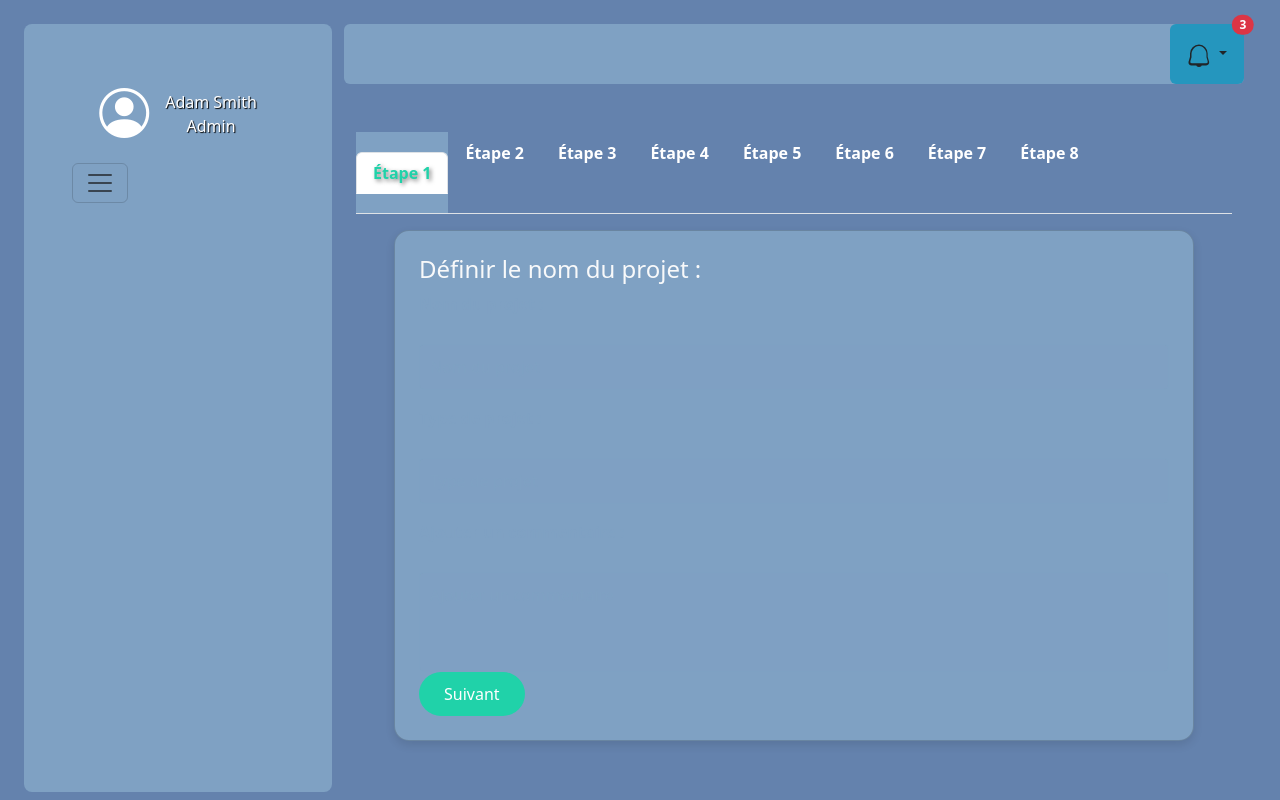
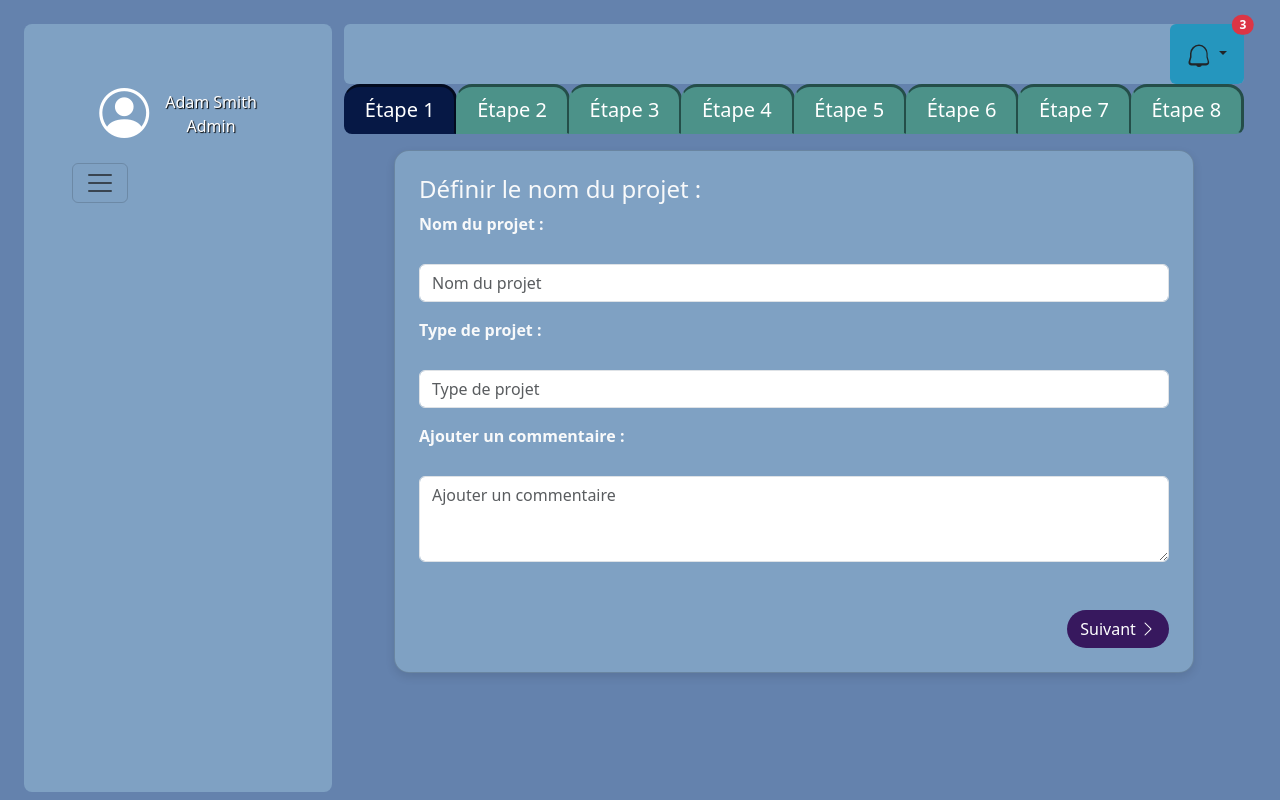
Before and after one commit to Blyss09/ProjetStage, a PHP site: page /screens/newProjectScreen/newProjectScreen.html in a window 1280 px wide. Run offline with PHP 8.4, Linux system fonts and the light colour scheme.

Commit message:
newProjectScreen demo done (TODO responsive and scripts)

```diff
--- a/screens/newProjectScreen/newProjectScreen.html
+++ b/screens/newProjectScreen/newProjectScreen.html
@@ -137,53 +137,66 @@
                     </div>
                   </div>
             </div>
-            <div class="container mt-5">
-
-                <ul class="nav nav-tabs">
-                    <li class="nav-item newProjectNav">
-                        <a class="nav-link active" href="#">Étape 1</a>
-                    </li>
-                    <li class="nav-item newProjectLi">
-                        <a class="nav-link" href="#">Étape 2</a>
-                    </li>
-                    <li class="nav-item newProjectLi">
-                        <a class="nav-link" href="#">Étape 3</a>
-                    </li>
-                    <li class="nav-item newProjectLi">
-                        <a class="nav-link" href="#">Étape 4</a>
-                    </li>
-                    <li class="nav-item newProjectLi">
-                        <a class="nav-link" href="#">Étape 5</a>
-                    </li>
-                    <li class="nav-item newProjectLi">
-                        <a class="nav-link" href="#">Étape 6</a>
-                    </li>
-                    <li class="nav-item newProjectLi">
-                        <a class="nav-link" href="#">Étape 7</a>
-                    </li>
-                    <li class="nav-item newProjectLi">
-                        <a class="nav-link" href="#">Étape 8</a>
-                    </li>
-                </ul>
+            <div class="step-container d-flex flex-column align-items-center"></div>
+            <div class="btn-group d-flex justify-content-center" role="group">
+                <button type="button" class="activeF btn btn-lg rounded-top-4 ">
+                    Étape 1
+                </button>
+                <button type="button" class="passiveF btn btn-lg rounded-top-4 ">
+                    Étape 2
+                </button>
+                <button type="button" class="passiveF btn btn-lg rounded-top-4 ">
+                    Étape 3
+                </button>
+                <button type="button" class="passiveF btn btn-lg rounded-top-4 ">
+                    Étape 4
+                </button>
+                <button type="button" class="passiveF btn btn-lg rounded-top-4 ">
+                    Étape 5
+                </button>
+                <button type="button" class="passiveF btn btn-lg rounded-top-4 ">
+                    Étape 6
+                </button>
+                <button type="button" class="passiveF btn btn-lg rounded-top-4 ">
+                    Étape 7
+                </button>
+                <button type="button" class="passiveF btn btn-lg rounded-top-4 ">
+                    Étape 8
+                </button>
+            </div>
 
 
                 <div class="card mt-3 p-4 newProjectCard">
                     <h4 class="text-light">Définir le nom du projet :</h4>
                     <form>
                         <div class="mb-3 newProjectForm">
-                            <label for="projectName" class="form-label">Nom du projet :</label>
-                            <input type="text" class="form-control" id="projectName" placeholder="Nom du projet">
+                            <label for="projectName" class="form-label text-light">Nom du projet :</label>
+                            <input type="text" class="form-control projectInput " id="projectName" placeholder="Nom du projet">
                         </div>
                         <div class="mb-3 newProjectForm">
-                            <label for="projectType" class="form-label">Type de projet :</label>
-                            <input type="text" class="form-control" id="projectType" placeholder="Type de projet">
+                            <label for="projectType" class="form-label text-light">Type de projet :</label>
+                            <input type="text" class="form-control projectInput" id="projectType" placeholder="Type de projet">
                         </div>
                         <div class="mb-7 newProjectForm newProjectComment">
-                            <label for="comment" class="form-label">Ajouter un commentaire :</label>
-                            <textarea class="form-control" id="comment" rows="3" placeholder="Ajouter un commentaire"></textarea>
+                            <label for="comment" class="form-label text-light">Ajouter un commentaire :</label>
+                            <textarea class="form-control projectInput" id="comment" rows="3" placeholder="Ajouter un commentaire"></textarea>
                         </div>
-                        <button type="button" class="btn btn-primary">Suivant</button>
+
                     </form>
+                    <div class="d-flex justify-content-start invisible">
+                        <button type="button" class="btn btn-lg rounded-4 projectButtonReturn">
+                             <span class="img"></span>
+                                <i class="bi bi-chevron-left"></i>
+                            </span>Retour
+                        </button>
+                    </div>
+                    <div class="d-flex justify-content-end">
+                        <button type="button" class="btn btn rounded-5 projectButtonNext">
+                             Suivant <span class="img">
+                                <i class="bi bi-chevron-right"></i>
+                            </span>
+                        </button>
+                    </div>
                 </div>
             </div>
     </div>
--- a/styles/styles.css
+++ b/styles/styles.css
@@ -781,29 +781,6 @@
   font-size: 1rem;
   font-weight: 600;
 }
-.newProjectForm input, .newProjectForm textarea {
-  width: 100% !important;
-  padding: 10px !important;
-  border-radius: 5px !important;
-  border: 1px solid rgba(127, 161, 195, 0.5) !important;
-  background-color: rgba(127, 161, 195, 0.1) !important;
-  font-size: 1rem !important;
-  color: rgb(100, 130, 173) !important;
-}
-.newProjectForm input::-moz-placeholder, .newProjectForm textarea::-moz-placeholder {
-  color: rgb(127, 161, 195) !important;
-}
-.newProjectForm input::placeholder, .newProjectForm textarea::placeholder {
-  color: rgb(127, 161, 195) !important;
-}
-.newProjectForm input:focus, .newProjectForm textarea:focus {
-  border-color: rgb(32, 210, 169) !important;
-  box-shadow: 0 0 5px rgba(32, 210, 169, 0.3) !important;
-}
-.newProjectForm textarea {
-  height: 100px !important;
-  resize: none !important;
-}
 
 button.btn-primary {
   background-color: rgb(32, 210, 169) !important;
@@ -819,4 +796,50 @@ button.btn-primary {
 }
 button.btn-primary:hover {
   background-color: #19a685 !important;
+}
+
+.projectInput {
+  background-color: #fff !important;
+}
+
+.projectBackground {
+  background-color: rgb(127, 161, 195);
+}
+
+.projectButton {
+  background-color: rgb(100, 130, 173);
+}
+
+.projectButtonCreate {
+  background-color: rgb(32, 210, 169);
+  color: rgb(255, 255, 255);
+}
+
+.projectButtonReturn {
+  background-color: rgb(35, 28, 138);
+  color: rgb(255, 255, 255);
+}
+
+.projectButtonNext {
+  background-color: rgb(55, 24, 94);
+  color: rgb(255, 255, 255);
+}
+
+.projectButton:hover {
+  background-color: rgb(100, 130, 173);
+}
+
+.projectButtonCreate:hover {
+  background-color: rgb(32, 210, 169);
+  color: rgb(255, 255, 255);
+}
+
+.projectButtonReturn:hover {
+  background-color: rgb(35, 28, 138);
+  color: rgb(255, 255, 255);
+}
+
+.projectButtonNext:hover {
+  background-color: rgb(55, 24, 94);
+  color: rgb(255, 255, 255);
 }/*# sourceMappingURL=styles.css.map */
--- a/styles/styles.scss
+++ b/styles/styles.scss
@@ -829,29 +829,7 @@ $i: !important;
     font-weight: 600;
   }
 
-  input, textarea {
-    width: 100%$i;
-    padding: 10px$i;
-    border-radius: 5px$i;
-    border: 1px solid rgba(127, 161, 195, 0.5)$i;
-    background-color: rgba(127, 161, 195, 0.1)$i;
-    font-size: 1rem$i;
-    color: $pageBackground$i;
 
-    &::placeholder {
-      color: $sideBar$i;
-    }
-
-    &:focus {
-      border-color: $createButtonProject$i;
-      box-shadow: 0 0 5px rgba(32, 210, 169, 0.3)$i;
-    }
-  }
-
-  textarea {
-    height: 100px$i;
-    resize: none$i;
-  }
 }
 
 button.btn-primary {
@@ -869,3 +847,52 @@ button.btn-primary {
     background-color: darken($createButtonProject, 10%)$i;
   }
 }
+.projectInput {
+  background-color: #fff !important;
+}
+
+// buttons
+
+.projectBackground {
+
+  background-color: $sideBar;
+}
+.projectButton {
+
+  background-color: $pageBackground;
+}
+.projectButtonCreate {
+
+  background-color: $createButtonProject;
+  color: $white;
+}
+.projectButtonReturn {
+
+  background-color: $returnButton;
+  color: $white;
+}
+.projectButtonNext {
+
+  background-color: $managerColor;
+  color: $white;
+}
+
+.projectButton:hover {
+
+  background-color: $pageBackground;
+}
+.projectButtonCreate:hover {
+
+  background-color: $createButtonProject;
+  color: $white;
+}
+.projectButtonReturn:hover {
+
+  background-color: $returnButton;
+  color: $white;
+}
+.projectButtonNext:hover {
+
+  background-color: $managerColor;
+  color: $white;
+}
```
Also changed, not shown: components/navbar/nav.css (+7 -43 lines), components/profiles/profiles.css (+7 -43 lines), components/searchBar/searchBar.css (+7 -43 lines), components/tableaux/table.css (+7 -43 lines), 5 other files.
